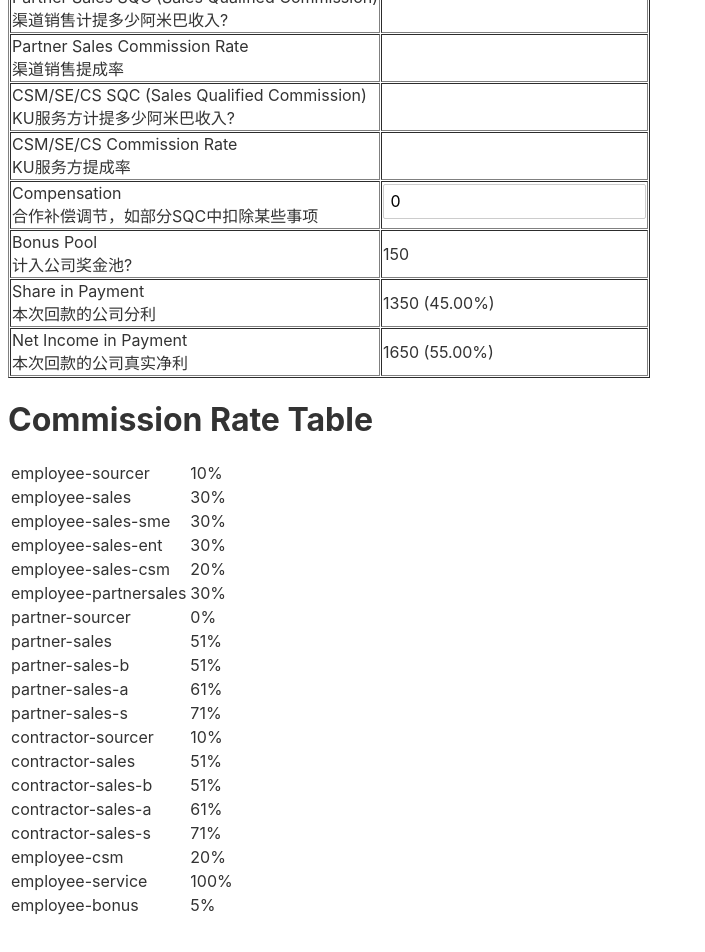
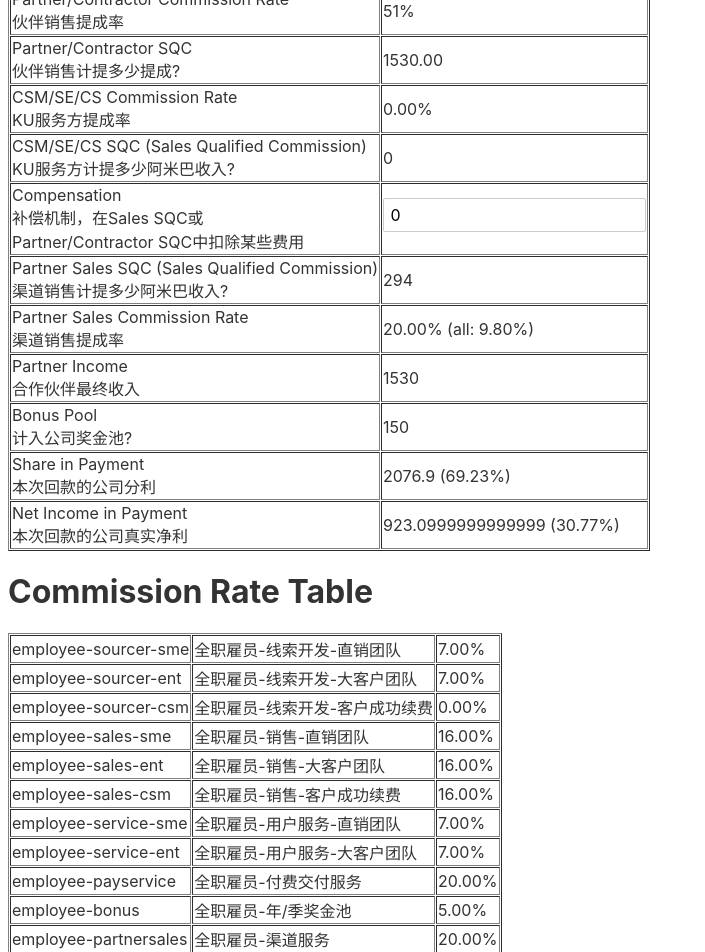
Before and after one commit to vikadata/cc, a Svelte app: page / in a window 1280 px wide. Shown: the part 920-1872 px from the top of the page, without its empty margins (0-705 px from the left). Before the commit the page ends 1838 px from the top, so only its background shows below. Built offline with nearby package versions, Linux system fonts and the light colour scheme.

Commit message:
chore: finish sourcer and ku

```diff
--- a/src/App.svelte
+++ b/src/App.svelte
@@ -1,5 +1,7 @@
 <script lang="ts">
   import * as lib from "./lib";
+
+  import commissionRate from "./commission_rate";
 
   /**
    * total contract value
@@ -30,12 +32,11 @@
    */
   $: salesCost = 0;
 
-
   /**
    * sales personnel type
    * 销售Sales的职员类型
    */
-  $: salesType = "employee";
+  $: salesType = "partner";
 
   /**
    * Sales Employee Job Type
@@ -169,68 +170,46 @@
   $: sqrOfService = paymentOfService();
 
   /**
-   * 提成率表
+   * 根据职员、岗位、额外属性，提取提成率对象
    */
-  export const commissionRate = {
-    "employee-sourcer": 0.1,
-
-    "employee-sales": 0.3,
-    "employee-sales-sme": 0.3,
-    "employee-sales-ent": 0.3,
-    "employee-sales-csm": 0.2,
-
-    /**
-     * 渠道经理
-     */
-    "employee-partnersales": 0.3,
-
-    "partner-sourcer": 0,
-    "partner-sales": 0.51,
-    "partner-sales-b": 0.51,
-    "partner-sales-a": 0.61,
-    "partner-sales-s": 0.71,
-
-    "contractor-sourcer": 0.1,
-    "contractor-sales": 0.51,
-    "contractor-sales-b": 0.51,
-    "contractor-sales-a": 0.61,
-    "contractor-sales-s": 0.71,
-
-    /**
-     * 交付/服务/实施，统归客户成功
-     */
-    "employee-csm": 0.2,
-
-    /**
-     * 独立的付费交付服务合同的提成率
-     * 给到Partner和Contractor
-     */
-    "employee-service": 1,
-
-    /**
-     * 雇员奖金池
-     */
-    "employee-bonus": 0.05,
-  };
-
-  /**
-   * 根据职员、岗位、额外属性，提取提成率
-   */
-  $: getCommissionRate = (personnelType, role, extra = undefined) => {
+  $: getCommissionRateObj = (personnelType, role, extra = undefined) => {
     const key =
       extra === undefined
         ? `${personnelType}-${role}`
         : `${personnelType}-${role}-${extra}`;
-    return commissionRate[key];
+    const obj = commissionRate[key];
+    return obj;
+  };
+
+  /**
+   * 根据职员、岗位、额外属性，提取提成率对象
+   */
+  $: getCommissionRate = (personnelType, role, extra = undefined) => {
+    const obj = getCommissionRateObj(personnelType, role, extra);
+    if (obj) return obj.rate;
+    return 0;
+  };
+
+  /**
+   * Sourcer的提成率
+   */
+  $: sourcerCommissionRate = () => {
+    // sourcer必须是雇员
+    return getCommissionRate(sourcerType, "sourcer", employeeSalesType);
   };
 
   /**
    * Sourcer的SQC，计提阿米巴
    */
   $: sourcerSQC = () => {
-    // TODO: 我们开发的线索，给到Partners，我们的怎么分？
+    // 我们开发的线索，给到Partners，我们的怎么分？
 
-    return sqrOfProduct * getCommissionRate(sourcerType, "sourcer");
+    if (salesType == "employee") {
+      return sqrOfProduct * sourcerCommissionRate();
+    } else {
+      // 如果是渠道合作伙伴，减掉他们的分成后，剩下的才是我们的
+      return (sqrOfProduct - salesSQC()) * sourcerCommissionRate();
+    }
   };
 
   /**
@@ -265,28 +244,62 @@
   };
 
   /**
-   * TODO: 交付、服务人员SQC ,即SE/CSM/KU
+   * 服务人员的提成率
    */
-  $: csmSQC = () => {
-    return contractServiceValue * getCommissionRate("employee", "csm");
+  $: serviceCommissionRate = () => {
+    if (salesType == "employee")
+      return getCommissionRate("employee", "service", employeeSalesType);
+    return 0;
   };
 
   /**
-   * 付费的服务的SQC
+   * 交付、服务人员SQC ,即SE/CSM/KU
    */
-  $: payServiceSQC = () => {
-    return sqrOfService * getCommissionRate("employee", "service");
+  $: serviceSQC = () => {
+    return sqrOfProduct * serviceCommissionRate();
   };
 
   /**
-   * TODO: 渠道经理SQC、分成
+   * 付费的交付服务的SQC
    */
-  $: partnerSalesSQC = 0;
+  $: payDeliveryServiceSQC = () => {
+    return sqrOfService * getCommissionRate("employee", "payservice");
+  };
 
   /**
-   * TODO: 合作伙伴收入
+   * 渠道经理SQC、分成，扣掉合作伙伴分成后的数
    */
-  $: partnerIncome = 0;
+  $: partnerSalesSQC = () => {
+    if (salesType != "employee") {
+      return (sqrOfProduct - salesSQC()) * partnerSalesCommissionRate();
+    }
+
+    return 0;
+  };
+
+  /**
+   * 由于渠道经理的SQC，是扣掉合作伙伴分成后的数，所以这里计算一个比例，显示真实的SQR的总提成率
+   */
+  $: partnerSalesSQC_SQR_Ratio = () => {
+    return partnerSalesSQC() / sqrOfProduct;
+  };
+
+  /**
+   * 渠道经理提成率
+   */
+  $: partnerSalesCommissionRate = () => {
+    return getCommissionRate("employee", "partnersales");
+  };
+
+  /**
+   * 合作伙伴收入
+   */
+  $: partnerIncome = () => {
+    if (salesType != "employee") {
+      return salesSQC() - compensation;
+    }
+    return 0;
+  };
 
   /**
    * 合作伙伴、兼职雇员级别选择
@@ -303,7 +316,7 @@
   $: partnerLevel = "b"; //
 
   /**
-   * TODO: 补偿compensation
+   * 补偿compensation
    * 渠道或兼职人员，回馈补偿、填充对价
    */
   $: compensation = 0;
@@ -311,9 +324,25 @@
   /**
    * 公司这次回款的真实净利
    */
-  $: netIncomeByPayment =
-    payment - salesCost - bonusPool() - salesSQC() - sourcerSQC();
+  $: netIncomeByPayment = payment - salesCost - shareInPayment;
+
+  /**
+   * 公司这次回款的真实净利率
+   */
   $: netIncomeRatioByPayment = netIncomeByPayment / payment;
+
+  /**
+   * 本次回款的公司分利， 即分了多少出去
+   */
+  $: shareInPayment =
+    bonusPool() +
+    salesSQC() +
+    sourcerSQC() +
+    serviceSQC() +
+    payDeliveryServiceSQC() +
+    partnerSalesSQC() -
+    compensation;
+  $: shareInPaymentRatio = 1 - netIncomeRatioByPayment;
 </script>
 
 <main>
@@ -334,7 +363,7 @@
         </td>
       </tr>
 
-      <!-- <tr>
+      <tr>
         <td>
           <label for="contractType">
             Contract Type
@@ -343,7 +372,7 @@
           </label>
         </td>
         <td>
-          <select name="contractType" bind:value={contractType}>
+          <select name="contractType" bind:value={contractType} disabled>
             {#each contractTypes as ct}
               <option value={ct.id}>
                 {ct.text}
@@ -351,7 +380,7 @@
             {/each}
           </select>
         </td>
-      </tr> -->
+      </tr>
 
       {#if contractType == "hybrid"}
         <tr>
@@ -495,12 +524,12 @@
         </tr>
       {/if}
 
-      <!-- <tr>
+      <tr>
         <td>
           <label for="whoSourcingType">
             Sourcer
             <br />
-            线索谁开发的?
+            线索的来源?
           </label>
         </td>
         <td>
@@ -512,7 +541,7 @@
             {/each}
           </select>
         </td>
-      </tr> -->
+      </tr>
 
       <tr>
         <td>
@@ -598,6 +627,7 @@
         </tr>
       {/if}
 
+      {#if sourcerType == "employee" && employeeSalesType != "csm"}
         <tr>
           <td>
             <span>
@@ -607,7 +637,7 @@
             </span>
           </td>
           <td>
-          {getCommissionRate(sourcerType, "sourcer") * 100}%
+            {(sourcerCommissionRate() * 100).toFixed(2)}%
           </td>
         </tr>
         <tr>
@@ -619,15 +649,23 @@
             </span>
           </td>
           <td>
-          {sourcerSQC()}
+            {sourcerSQC().toFixed(2)}
           </td>
         </tr>
+      {/if}
+
       <tr>
         <td>
           <span>
+            {#if salesType == "employee"}
               Sales Commission Rate
               <br />
               Sales提成率
+            {:else}
+              Partner/Contractor Commission Rate
+              <br />
+              伙伴销售提成率
+            {/if}
           </span>
         </td>
         <td>
@@ -637,32 +675,88 @@
       <tr>
         <td>
           <span>
+            {#if salesType == "employee"}
               Sales SQC (Sales Qualified Commission)
               <br />
               Sales计提多少阿米巴收入?
-
-            <!-- Partner/Contractor Commission
+            {:else}
+              Partner/Contractor SQC
               <br />
-            伙伴计提多少提成? -->
+              伙伴销售计提多少提成?
+            {/if}
           </span>
         </td>
         <td>
-          {salesSQC()}
+          {salesSQC().toFixed(2)}
         </td>
       </tr>
 
+      {#if sourcerType == "employee" && employeeSalesType != "csm"}
         <tr>
           <td>
             <span>
+              CSM/SE/CS Commission Rate
+              <br />
+              KU服务方提成率
+            </span>
+          </td>
+          <td>
+            {(serviceCommissionRate() * 100).toFixed(2)}%
+          </td>
+        </tr>
+        <tr>
+          <td>
+            <span>
+              CSM/SE/CS SQC (Sales Qualified Commission)
+              <br />
+              KU服务方计提多少阿米巴收入?
+            </span>
+          </td>
+          <td>
+            {serviceSQC()}
+          </td>
+        </tr>
+      {/if}
 
+      {#if contractType == "hybrid" || contractType == "service"}
+        <tr>
+          <td>
+            <span>
+              Pay Service SQC
+              <br />
+              付费服务提成
+            </span>
+          </td>
+          <td>
+            {payDeliveryServiceSQC()}
+          </td>
+        </tr>
+      {/if}
+
+      <tr>
+        <td>
+          Compensation
+          <br />
+          补偿机制，在Sales SQC或
+          <br />
+          Partner/Contractor SQC中扣除某些费用
+        </td>
+        <td>
+          <input name="compensation" type="number" bind:value={compensation} />
+        </td>
+      </tr>
+
+      {#if salesType == "partner" || salesType == "contractor"}
+        <tr>
+          <td>
+            <span>
               Partner Sales SQC (Sales Qualified Commission)
               <br />
               渠道销售计提多少阿米巴收入?
-
             </span>
           </td>
           <td>
-
+            {partnerSalesSQC()}
           </td>
         </tr>
 
@@ -675,58 +769,22 @@
             </span>
           </td>
           <td>
-
+            {(partnerSalesCommissionRate() * 100).toFixed(2)}% (all: {(
+              partnerSalesSQC_SQR_Ratio() * 100
+            ).toFixed(2)}%)
           </td>
         </tr>
         <tr>
           <td>
-          <span>
-            CSM/SE/CS SQC (Sales Qualified Commission)
+            Partner Income
             <br />
-            KU服务方计提多少阿米巴收入?
-          </span>
+            合作伙伴最终收入
           </td>
           <td>
-        </td>
-      </tr>
-
-      <tr>
-        <td>
-          <span>
-            CSM/SE/CS Commission Rate
-            <br />
-            KU服务方提成率
-          </span>
-        </td>
-        <td>
-        </td>
-      </tr>
-
-      {#if contractType == "hybrid" || contractType == "service"}
-        <tr>
-          <td>
-            <span>
-              Pay Service SQC
-              <br />
-              付费服务提成
-            </span>
-          </td>
-          <td>
-            {payServiceSQC()}
+            {partnerIncome()}
           </td>
         </tr>
       {/if}
-
-      <tr>
-        <td>
-          Compensation
-          <br />
-          合作补偿调节，如部分SQC中扣除某些事项
-        </td>
-        <td>
-          <input name="compensation" type="number" bind:value={compensation} />
-        </td>
-      </tr>
 
       <tr>
         <td>
@@ -748,10 +806,7 @@
           本次回款的公司分利
         </td>
         <td>
-          {payment - netIncomeByPayment} ({(
-            (1 - netIncomeRatioByPayment) *
-            100
-          ).toFixed(2)}%)
+          {shareInPayment} ({(shareInPaymentRatio * 100).toFixed(2)}%)
         </td>
       </tr>
 
@@ -769,14 +824,25 @@
   </form>
 
   <h1>Commission Rate Table</h1>
-  <table>
+  <table border="1" cellspacing="1" cellpadding="1">
     {#each Object.entries(commissionRate) as [key, value]}
+      {#if value.text}
         <tr>
           <td>{key}</td>
-        <td>{value * 100}%</td>
+          <td>{value.text}</td>
+          <td>{(value.rate * 100).toFixed(2)}%</td>
         </tr>
+      {/if}
     {/each}
   </table>
+
+  <div>
+    <h2>DEBUG</h2>
+    * Share in Payment({shareInPayment}) = Bonus Pool({bonusPool()}) + Sales
+    SQC({salesSQC()}) + Sourcer SQC({sourcerSQC()}) + Service SQC({serviceSQC()})
+    + Pay Delivery Service SQC({payDeliveryServiceSQC()}) + Partner Sales SQC({partnerSalesSQC()})
+    - Compensation({compensation})
+  </div>
 </main>
 
 <!--
--- /dev/null
+++ b/src/commission_rate.ts
@@ -0,0 +1,130 @@
+
+
+/**
+ * 提成率表
+ */
+const commissionRate: {[key: string]: {text: string, rate: number}} = {
+  //////// employee
+
+  // sourcing
+  // "employee-sourcer": 0.07,
+  "employee-sourcer-sme": {
+    text: '全职雇员-线索开发-直销团队',
+    rate: 0.07
+  },
+  "employee-sourcer-ent": {
+    text: '全职雇员-线索开发-大客户团队',
+    rate: 0.07
+  },
+  "employee-sourcer-csm": {
+    text: '全职雇员-线索开发-客户成功续费',
+    rate: 0
+  },
+  // kp
+  // "employee-sales": 0.16,
+  "employee-sales-sme": {
+    text: '全职雇员-销售-直销团队',
+    rate: 0.16,
+  },
+  "employee-sales-ent": {
+    text: '全职雇员-销售-大客户团队',
+    rate: 0.16,
+  },
+  "employee-sales-csm": {
+    text: '全职雇员-销售-客户成功续费',
+    rate: 0.16
+  },
+
+  // ku users service
+  // "employee-service": 0.07,
+  "employee-service-sme": {
+    text: '全职雇员-用户服务-直销团队',
+    rate: 0.07
+  },
+  "employee-service-ent": {
+    text: '全职雇员-用户服务-大客户团队',
+    rate: 0.07
+  },
+  "employee-service-csm": {
+    // text: '全职雇员-用户服务-CSM',
+    text: undefined,
+    rate: 0
+  },
+
+  /**
+   * 独立的付费交付服务合同的提成率
+   * 给到Partner和Contractor
+   */
+  "employee-payservice": {
+    text: '全职雇员-付费交付服务',
+    rate: 0.2
+  },
+
+  /**
+   * 雇员奖金池
+   */
+  "employee-bonus": {
+    text: '全职雇员-年/季奖金池',
+    rate: 0.05,
+  },
+
+  /**
+   * 渠道经理
+   */
+  "employee-partnersales": {
+    text: '全职雇员-渠道服务',
+    rate: 0.2,
+  },
+
+  //////// partner & contractors
+  "partner-sourcer": {
+    text: undefined,
+    rate: 0
+  },
+  "partner-sales": {
+    text: undefined,
+    rate: 0.51
+  },
+  "partner-sales-b": {
+    text: '合作伙伴(B级)销售',
+    rate: 0.51
+  },
+  "partner-sales-a": {
+    text: '合作伙伴(A级)销售',
+    rate: 0.61
+  },
+  "partner-sales-s": {
+    text: '合作伙伴(S级)销售',
+    rate: 0.71,
+  },
+  "partner-service": {
+    text: undefined,
+    rate: 0,
+  },
+  "contractor-sourcer": {
+    text: undefined,
+    rate: 0,
+  },
+  "contractor-sales": {
+    text: undefined,
+    rate: 0.51,
+  },
+  "contractor-sales-b": {
+    text: '兼职雇员(B级)销售',
+    rate: 0.51,
+  },
+  "contractor-sales-a": {
+    text: '兼职雇员(A级)销售',
+    rate: 0.61,
+  },
+  "contractor-sales-s": {
+    text: '兼职雇员(S级)销售',
+    rate: 0.71,
+  },
+  "contractor-service": {
+    text: undefined,
+    rate: 0,
+  }
+};
+
+export default commissionRate;
```
Also changed, not shown: 1 other file (tests, documents, lock files or other folders). Lines whose indentation alone changed are shown as unchanged.
